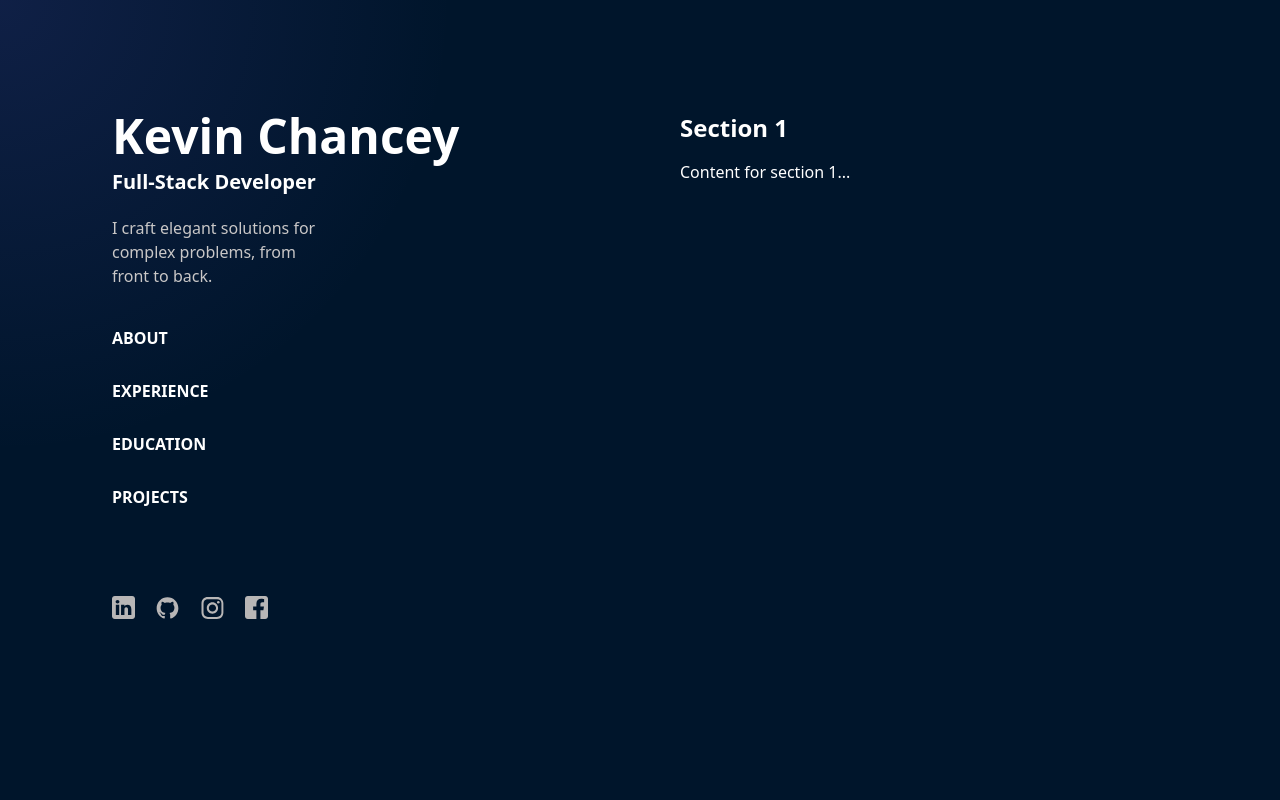
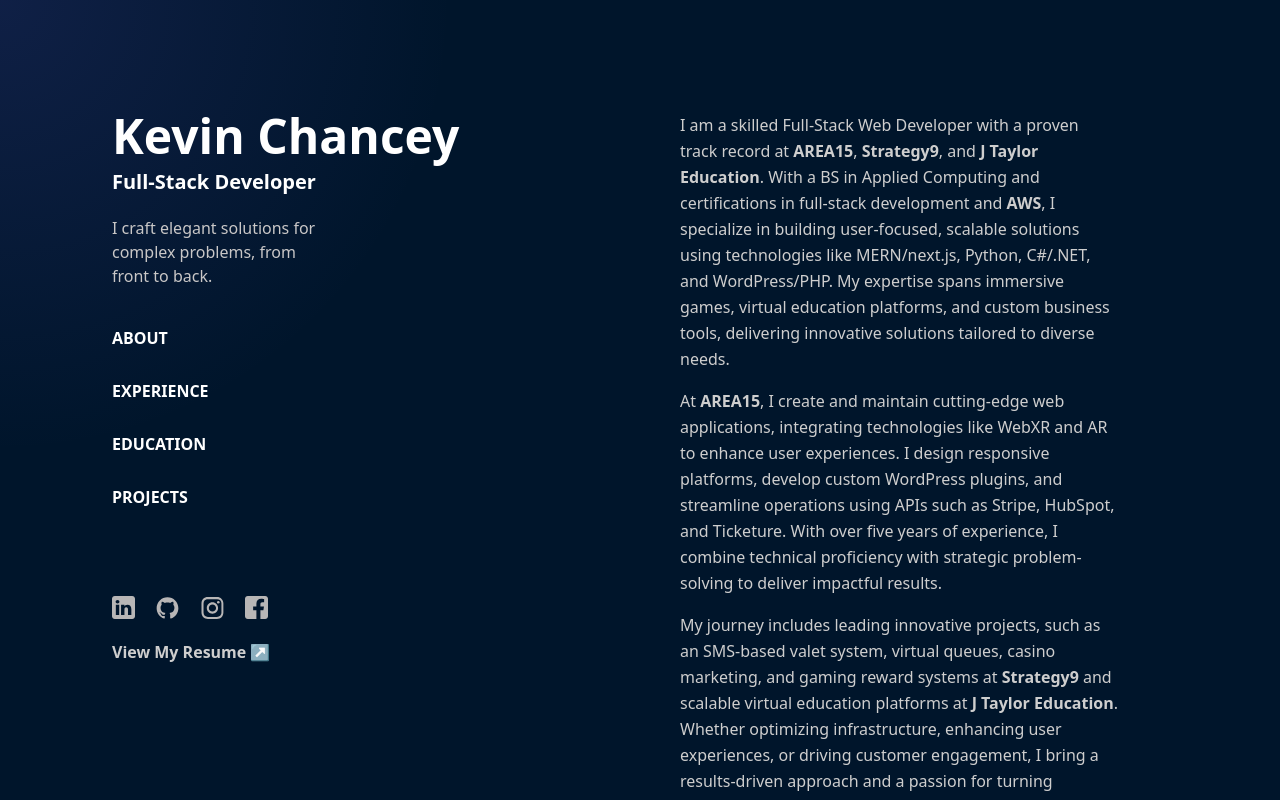
Before and after one commit to R2DEV0/project, a Next.js app: page / in a window 1280 px wide. Built offline with nearby package versions, Linux system fonts and the light colour scheme.

Commit message:
updated about section, more ui updates

```diff
--- a/app/views/main/index.js
+++ b/app/views/main/index.js
@@ -1,9 +1,9 @@
 import React, { useEffect, useState, useRef } from "react";
-import Facebook from '../../../public/facebook.svg';
 
 const Main = () => {
     const [mousePosition, setMousePosition] = useState({ x: 0, y: 0 });
     const [activeSection, setActiveSection] = useState("");
+    const [showScrollTop, setShowScrollTop] = useState(false);
     const rightColumnRef = useRef(null);
 
     useEffect(() => {
@@ -20,6 +20,23 @@
     useEffect(() => {
         // Attach the scroll event listener to the right column
         const rightColumn = rightColumnRef.current;
+        const handleScroll = () => {
+            if (rightColumn) {
+                setShowScrollTop(rightColumn.scrollTop > 300);
+
+                const sections = ["section1", "section2", "section3", "section4"];
+                sections.forEach((sectionId) => {
+                    const element = document.getElementById(sectionId);
+                    if (element) {
+                        const rect = element.getBoundingClientRect();
+                        if (rect.top >= 0 && rect.top <= window.innerHeight / 2) {
+                            setActiveSection(sectionId);
+                        };
+                    };
+                });
+            };
+        };
+
         if (rightColumn) {
             rightColumn.addEventListener("scroll", handleScroll);
         };
@@ -31,17 +48,10 @@
         };
     }, []);
 
-    const handleScroll = () => {
-        const sections = ["section1", "section2", "section3", "section4"];
-        sections.forEach((sectionId) => {
-            const element = document.getElementById(sectionId);
-            if (element) {
-                const rect = element.getBoundingClientRect();
-                if (rect.top >= 0 && rect.top <= window.innerHeight / 2) {
-                    setActiveSection(sectionId);
-                };
-            };
-        });
+    const scrollToTop = () => {
+        if (rightColumnRef.current) {
+            rightColumnRef.current.scrollTo({ top: 0, behavior: "smooth" });
+        };
     };
 
     const handleNavigation = (id) => {
@@ -93,38 +103,71 @@
                     </nav>
 
                     <div className="flex items-center gap-5 justify-center mt-20">
-                        <img src="/linkedin.svg" alt="LinkedIn" width={23} title="LinkedIn" />
-                        <img src="/github.svg" alt="Instagram" width={25} title="Github" />
-                        <img src="/insta.svg" alt="Instagram" width={25} title="Instagram" />
-                        <img src="/facebook.svg" alt="Facebook" width={23} title="Facebook" />
+                        <a rel="noreferrer" target="_blank" href="https://www.linkedin.com/in/kevin-chancey-a736169b/"><img src="/linkedin.svg" alt="LinkedIn" width={23} title="LinkedIn" /></a>
+                        <a rel="noreferrer" target="_blank" href="https://github.com/R2DEV0"><img src="/github.svg" alt="Github" width={25} title="Github" /></a>
+                        <a rel="noreferrer" target="_blank" href="https://www.instagram.com/kevchancey/"><img src="/insta.svg" alt="Instagram" width={25} title="Instagram" /></a>
+                        <a rel="noreferrer" target="_blank" href="https://www.facebook.com/kevinr.chancey"><img src="/facebook.svg" alt="Facebook" width={23} title="Facebook" /></a>
+                    </div>
+                    <div className="mt-5">
+                        <a rel="noreferrer" target="_blank" href="/KevinChanceyResume.pdf"><span className="font-bold tx-white hover:text-white">View My Resume</span> ↗</a>
                     </div>
                 </div>
 
                 {/* Right Side: Scrollable Content */}
-                <div ref={rightColumnRef} className="flex-1 overflow-y-auto text-white md:px-10 px-10">
+                <div ref={rightColumnRef} className="flex-1 overflow-y-auto tx-white md:pl-10 md:pr-40 px-10">
                     <div className="md:hidden pt-8">
                         <h1 className="text-3xl font-bold">Kevin Chancey</h1>
                         <p className="text-lg mt-2 subtitle">Full-Stack Developer</p>
                         <p className="mt-4 text-sm phrase">Crafting elegant solutions for complex problems, from front to back.</p>
                     </div>
-                    <section id="section1" className="h-screen md:pt-28 pt-20">
-                        <h2 className="text-2xl font-bold mb-4">Section 1</h2>
-                        <p>Content for section 1...</p>
+                    <section id="section1" className="min-h-screen md:pt-28 pt-20 leading-relaxed">
+                        <h2 className="text-2xl font-bold mb-4 md:hidden">About</h2>
+                        <p>
+                            I am a skilled Full-Stack Web Developer with a proven track record at <a className="font-bold" href="https://area15.com/" rel="noreferrer" target="_blank">AREA15</a>, <a className="font-bold" href="https://strategy9.com/" rel="noreferrer" target="_blank">Strategy9</a>, and <a className="font-bold" href="https://depthcomplexity.com/" rel="noreferrer" target="_blank">J Taylor Education</a>. With a BS in Applied Computing and certifications in full-stack development and <a className="font-bold" href="https://aws.amazon.com/certification/certified-developer-associate/" rel="noreferrer" target="_blank">AWS</a>, I specialize in building user-focused, scalable solutions using technologies like MERN/next.js, Python, C#/.NET, and WordPress/PHP. My expertise spans immersive games, virtual education platforms, and custom business tools, delivering innovative solutions tailored to diverse needs.
+                        </p>
+                        <p className="mt-4">
+                            At <a className="font-bold" href="https://area15.com/" rel="noreferrer" target="_blank">AREA15</a>, I create and maintain cutting-edge web applications, integrating technologies like WebXR and AR to enhance user experiences. I design responsive platforms, develop custom WordPress plugins, and streamline operations using APIs such as Stripe, HubSpot, and Ticketure. With over five years of experience, I combine technical proficiency with strategic problem-solving to deliver impactful results.
+                        </p>
+                        <p className="mt-4">
+                            My journey includes leading innovative projects, such as an SMS-based valet system, virtual queues, casino marketing, and gaming reward systems at <a className="font-bold" href="https://strategy9.com/" rel="noreferrer" target="_blank">Strategy9</a> and scalable virtual education platforms at <a className="font-bold" href="https://depthcomplexity.com/" rel="noreferrer" target="_blank">J Taylor Education</a>. Whether optimizing infrastructure, enhancing user experiences, or driving customer engagement, I bring a results-driven approach and a passion for turning complex challenges into seamless solutions.
+                        </p>
+                        <p className="mt-4">
+                            In my spare time, you can catch me at the Pokemon and Magic the Gathering tables. I also enjoy taking road trips to Disneyland, hiking trips up in the mountains, and growing exotic fruits in the backyard.
+                        </p>
                     </section>
-                    <section id="section2" className="h-screen pt-20">
+                    <section id="section2" className="min-h-screen pt-20 leading-relaxed">
                         <h2 className="text-2xl font-bold mb-4">Section 2</h2>
                         <p>Content for section 2...</p>
                     </section>
-                    <section id="section3" className="h-screen py-20">
+                    <section id="section3" className="min-h-screen py-20 leading-relaxed">
                         <h2 className="text-2xl font-bold mb-4">Section 3</h2>
                         <p>Content for section 3...</p>
                     </section>
-                    <section id="section4" className="h-screen py-20">
+                    <section id="section4" className="min-h-screen py-20 leading-relaxed">
                         <h2 className="text-2xl font-bold mb-4">Section 4</h2>
                         <p>Content for section 4...</p>
                     </section>
+                    <div className="md:hidden flex items-center gap-5 justify-start mt-10">
+                        <a rel="noreferrer" target="_blank" href="https://www.linkedin.com/in/kevin-chancey-a736169b/"><img src="/linkedin.svg" alt="LinkedIn" width={23} title="LinkedIn" /></a>
+                        <a rel="noreferrer" target="_blank" href="https://github.com/R2DEV0"><img src="/github.svg" alt="Github" width={25} title="Github" /></a>
+                        <a rel="noreferrer" target="_blank" href="https://www.instagram.com/kevchancey/"><img src="/insta.svg" alt="Instagram" width={25} title="Instagram" /></a>
+                        <a rel="noreferrer" target="_blank" href="https://www.facebook.com/kevinr.chancey"><img src="/facebook.svg" alt="Facebook" width={23} title="Facebook" /></a>
+                    </div>
+                    <div className="mt-5 mb-10">
+                        <a rel="noreferrer" target="_blank" href="/KevinChanceyResume.pdf"><span className="font-bold tx-white hover:text-white">View My Resume</span> ↗</a>
+                    </div>
                 </div>
             </div>
+
+            {showScrollTop && (
+                <button
+                    onClick={scrollToTop}
+                    className="fixed bottom-3 md:right-8 right-3 p-3 w-[50px] bg-gray-300 rounded-lg text-white shadow-lg hover:bg-gray-500 transition-opacity bg-opacity-60"
+                    aria-label="Scroll to top"
+                >
+                    <img src="/up.png" className="w-full" />
+                </button>
+            )}
         </div>
     );
 };
```
Also changed, not shown: public/up.png (added), 1 other file (tests, documents, lock files or other folders).
